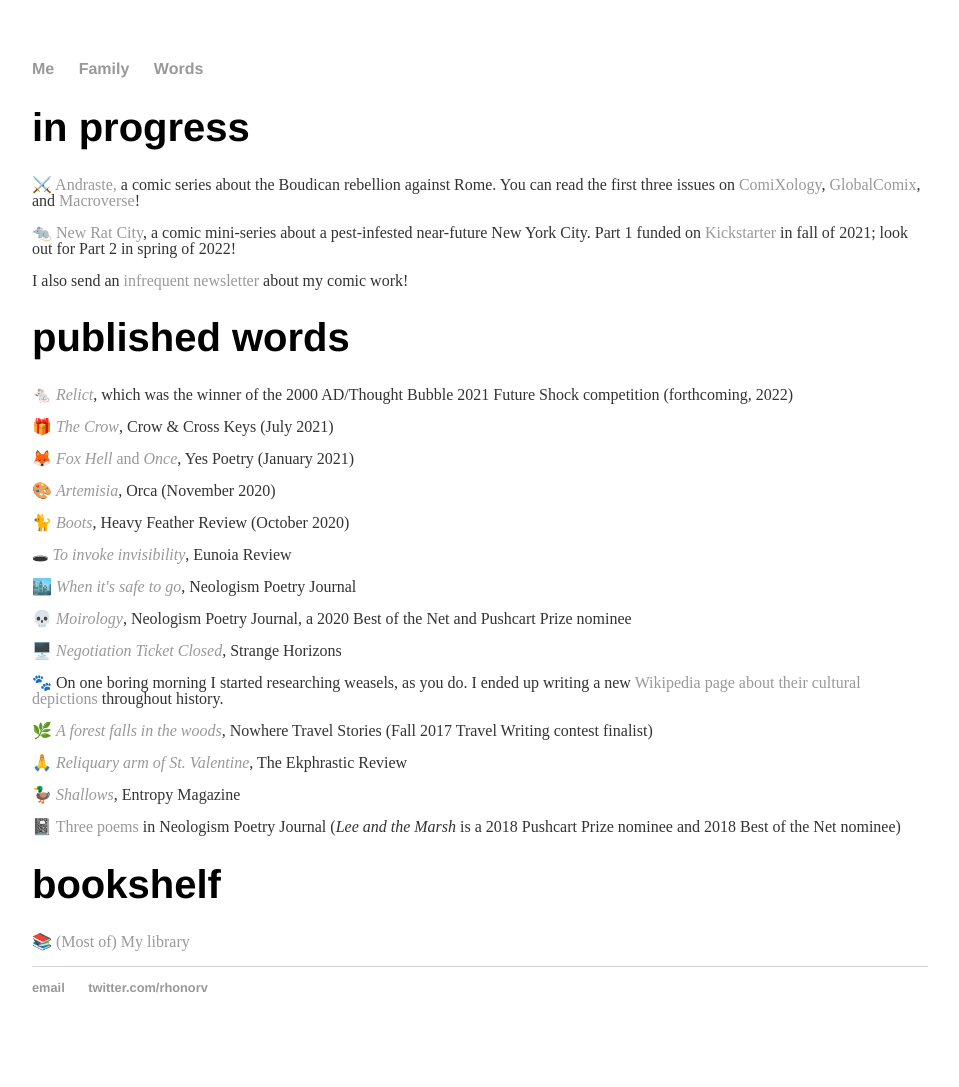
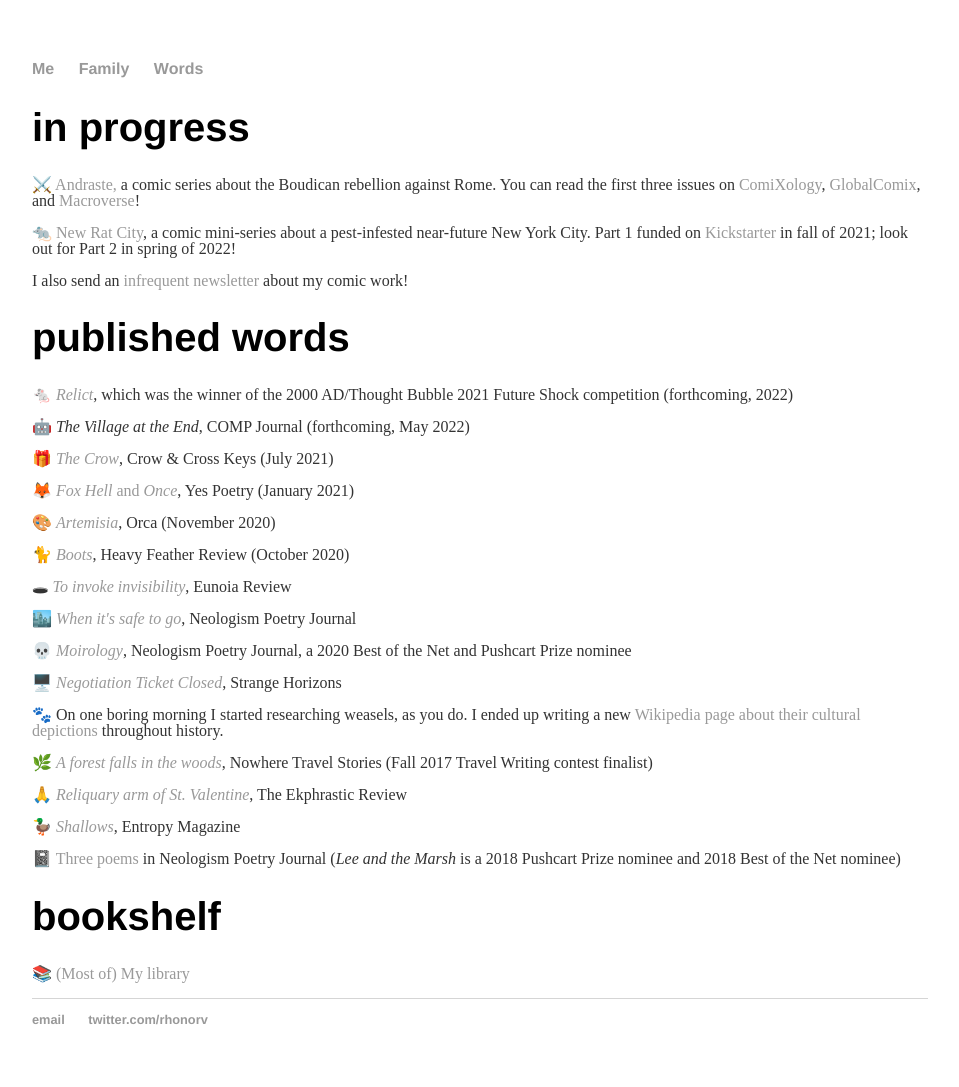
Before and after one commit to rhonorv/rhonorv.github.io, a Jekyll site: the page words/index.html, which Jekyll copies as it is, in a window 1280 px wide. Shown: the whole page, without its empty margins (160-1119 px from the left). Built offline with Jekyll 4.4.1, drawn with Linux system fonts in a browser that asks for light colours; before the commit the page ends 1055 px from its top, so only the background shows below that.

Commit message:
Update index.html

```diff
--- a/words/index.html
+++ b/words/index.html
@@ -32,6 +32,8 @@
 	<div class="words">
 	<h1>published words</h1>
 		<p><span aria-hidden="true">🐁 </span><a href="https://2000ad.com/news/whos-won-the-2000-ad-talent-search-at-thought-bubble-2021/"><em>Relict</a></em>, which was the winner of the 2000 AD/Thought Bubble 2021 Future Shock competition (forthcoming, 2022)</p>
+
+		<p><span aria-hidden="true">🤖 </span><em>The Village at the End</em>, COMP Journal (forthcoming, May 2022)</p>
 
 		<p><span aria-hidden="true">🎁 </span><a href="https://crowcrosskeys.com/2021/07/10/the-crow-honor-vincent/"><em>The Crow</a></em>, Crow & Cross Keys (July 2021)</p>
 
```
